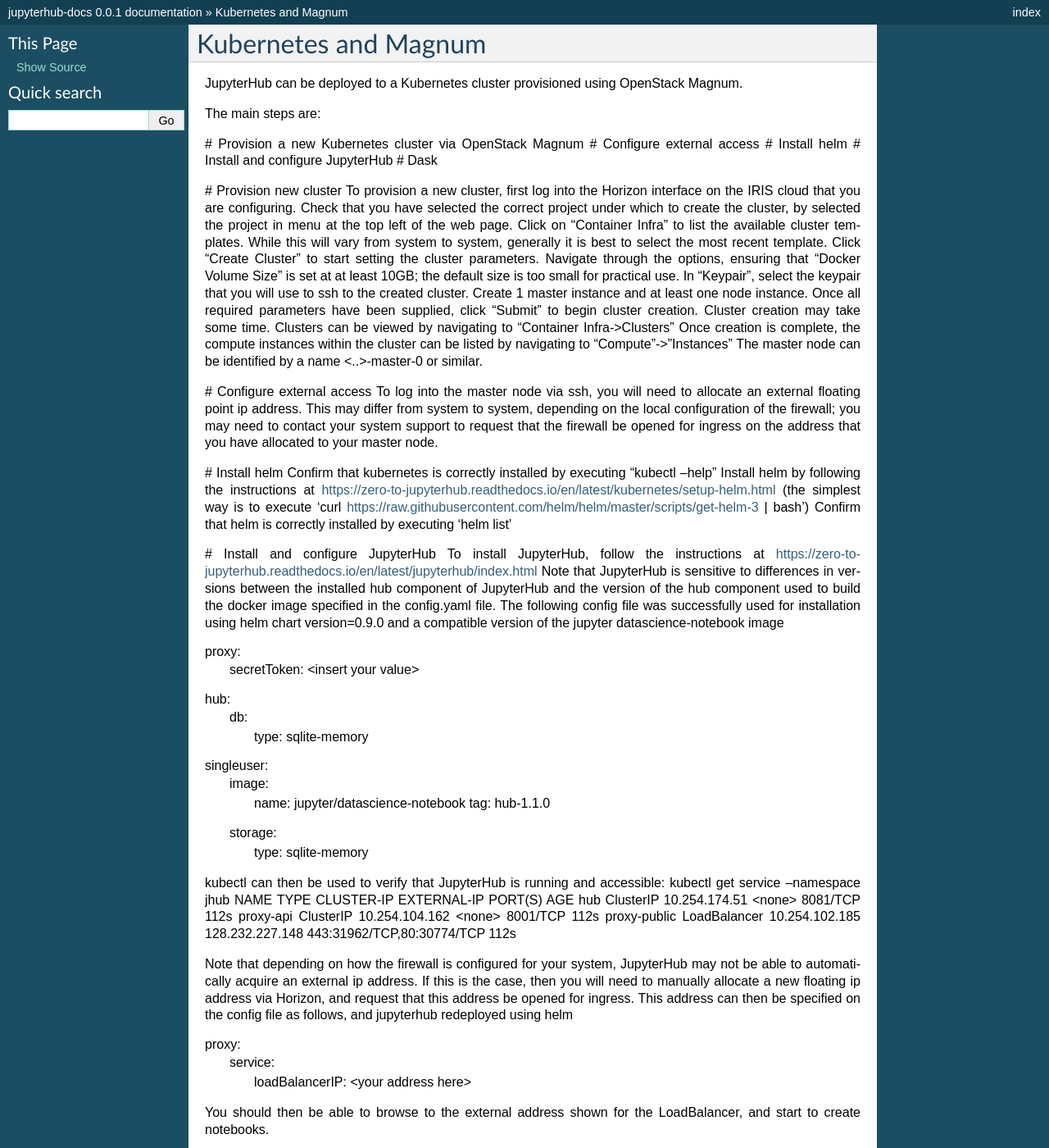
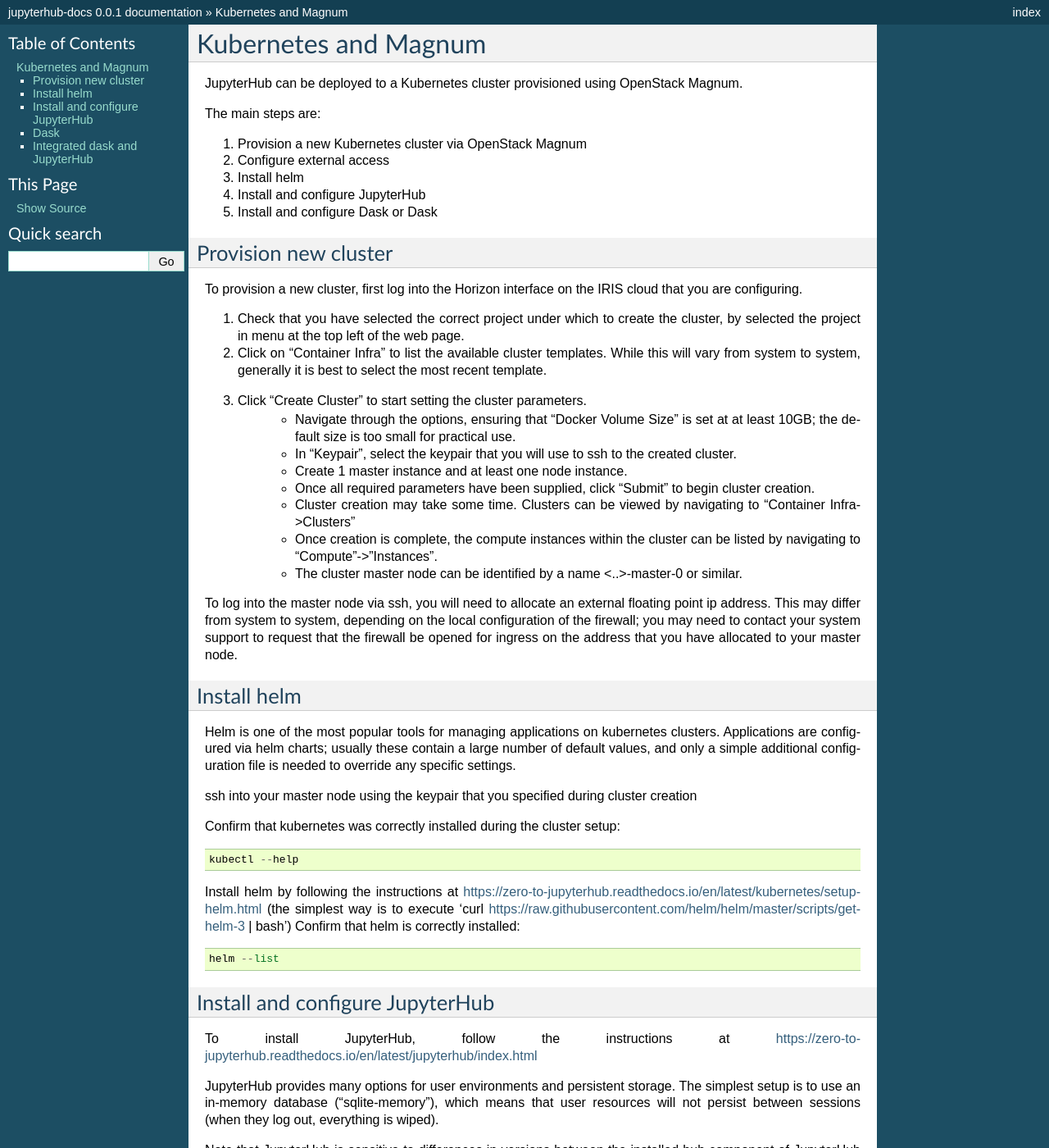
Before and after one commit to millingw/jupiterhub-iris-docs, a Sphinx documentation site: the page built from docs/source/magnum.rst, in a window 1280 px wide and 1400 px high. Shown: the whole window at 82% size. Built offline with Sphinx 7.4.7, drawn with Linux system fonts in a browser that asks for light colours; some of the changed text lies outside the part shown.

Commit message:
Tidied up rst formatting, added daskhub details

```diff
--- a/docs/source/magnum.rst
+++ b/docs/source/magnum.rst
@@ -4,75 +4,96 @@
 
 The main steps are:
 
-# Provision a new Kubernetes cluster via OpenStack Magnum
-# Configure external access
-# Install helm
-# Install and configure JupyterHub
-# Dask
+#. Provision a new Kubernetes cluster via OpenStack Magnum
+#. Configure external access
+#. Install helm
+#. Install and configure JupyterHub
+#. Install and configure Dask or Dask
 
-# Provision new cluster
+Provision new cluster
+---------------------
+
 To provision a new cluster, first log into the Horizon interface on the IRIS cloud that you are configuring.
-Check that you have selected the correct project under which to create the cluster, by selected the project in menu at the top left of the web page.
-Click on "Container Infra" to list the available cluster templates.
-While this will vary from system to system, generally it is best to select the most recent template.
-Click "Create Cluster" to start setting the cluster parameters.
-Navigate through the options, ensuring that "Docker Volume Size" is set at at least 10GB; the default size is too small for practical use. In "Keypair", select the keypair that you will use to ssh to the created cluster.
-Create 1 master instance and at least one node instance.
-Once all required parameters have been supplied, click "Submit" to begin cluster creation.
-Cluster creation may take some time. Clusters can be viewed by navigating to "Container Infra->Clusters"
-Once creation is complete, the compute instances within the cluster can be listed by navigating to "Compute"->"Instances"
-The master node can be identified by a name <..>-master-0 or similar.
 
+#. Check that you have selected the correct project under which to create the cluster, by selected the project in menu at the top left of the web page.
+#. Click on "Container Infra" to list the available cluster templates. While this will vary from system to system, generally it is best to select the most recent template.
+#. Click "Create Cluster" to start setting the cluster parameters.
+    * Navigate through the options, ensuring that "Docker Volume Size" is set at at least 10GB; the default size is too small for practical use.
+    * In "Keypair", select the keypair that you will use to ssh to the created cluster.
+    * Create 1 master instance and at least one node instance.
+    * Once all required parameters have been supplied, click "Submit" to begin cluster creation.
+    * Cluster creation may take some time. Clusters can be viewed by navigating to "Container Infra->Clusters"
+    * Once creation is complete, the compute instances within the cluster can be listed by navigating to "Compute"->"Instances".
+    * The cluster master node can be identified by a name <..>-master-0 or similar.
 
-# Configure external access
 To log into the master node via ssh, you will need to allocate an external floating point ip address.
 This may differ from system to system, depending on the local configuration of the firewall; you may need to contact your system support to request that the firewall be opened for ingress on the address that you have allocated to your master node.
 
-# Install helm
-Confirm that kubernetes is correctly installed by executing "kubectl --help"
+Install helm
+------------
+Helm is one of the most popular tools for managing applications on kubernetes clusters. Applications are configured via helm charts; usually these contain a large number of default values, and only a simple additional configuration file is needed to override any specific settings.
+
+ssh into your master node using the keypair that you specified during cluster creation
+
+Confirm that kubernetes was correctly installed during the cluster setup::
+
+    kubectl --help
+
 Install helm by following the instructions at https://zero-to-jupyterhub.readthedocs.io/en/latest/kubernetes/setup-helm.html (the simplest way is to execute 'curl https://raw.githubusercontent.com/helm/helm/master/scripts/get-helm-3 | bash')
-Confirm that helm is correctly installed by executing 'helm list'
+Confirm that helm is correctly installed::
 
-# Install and configure JupyterHub
+  helm --list
+
+Install and configure JupyterHub
+--------------------------------
 To install JupyterHub, follow the instructions at https://zero-to-jupyterhub.readthedocs.io/en/latest/jupyterhub/index.html
-Note that JupyterHub is sensitive to differences in versions between the installed hub component of JupyterHub and the version of the hub component used to build the docker image specified in the config.yaml file. The following config file was successfully used for installation using helm chart version=0.9.0 and a compatible version of the jupyter datascience-notebook image
 
-proxy:
-  secretToken: <insert your value>
-hub:
-  db:
-    type: sqlite-memory
-singleuser:
-  image:
-    name: jupyter/datascience-notebook
-    tag: hub-1.1.0
-  storage:
-    type: sqlite-memory
+JupyterHub provides many options for user environments and persistent storage. The simplest setup is to use an in-memory database ("sqlite-memory"), which means that user resources will not persist between sessions (when they log out, everything is wiped).
 
-kubectl can then be used to verify that JupyterHub is running and accessible:
-kubectl get service --namespace jhub
-NAME           TYPE           CLUSTER-IP       EXTERNAL-IP       PORT(S)                      AGE
-hub            ClusterIP      10.254.174.51    <none>            8081/TCP                     112s
-proxy-api      ClusterIP      10.254.104.162   <none>            8001/TCP                     112s
-proxy-public   LoadBalancer   10.254.102.185   128.232.227.148   443:31962/TCP,80:30774/TCP   112s
+Note that JupyterHub is sensitive to differences in versions between the installed hub component of JupyterHub and the version of the hub component used to build the docker image specified in the config.yaml file.
+The following config file was successfully used for installation using helm chart version=0.9.0 and a compatible version of the jupyter datascience-notebook image::
 
-Note that depending on how the firewall is configured for your system, JupyterHub may not be able to automatically acquire an external ip address. If this is the case, then you will need to manually allocate a new floating ip address via Horizon, and request that this address be opened for ingress. This address can then be specified on the config file as follows, and jupyterhub redeployed using helm
+  proxy:
+    secretToken: <insert your value>
+  hub:
+    db:
+      type: sqlite-memory
+  singleuser:
+    image:
+      name: jupyter/datascience-notebook
+      tag: hub-1.1.0
+    storage:
+      type: sqlite-memory
 
-proxy:
-  service:
-    loadBalancerIP: <your address here>
+kubectl can then be used to verify that JupyterHub is running and accessible (assuming that you specified jhub as the namespace during installation)::
+
+  kubectl get service --namespace jhub
+  NAME           TYPE           CLUSTER-IP       EXTERNAL-IP       PORT(S)                      AGE
+  hub            ClusterIP      10.254.174.51    <none>            8081/TCP                     112s
+  proxy-api      ClusterIP      10.254.104.162   <none>            8001/TCP                     112s
+  proxy-public   LoadBalancer   10.254.102.185   128.232.227.148   443:31962/TCP,80:30774/TCP   112s
+
+(Note that depending on how the firewall is configured for your system, JupyterHub may not be able to automatically acquire an external ip address, and the load balancer will show as "Pending" for its EXTERNAL-IP. If this is the case, then you will need to manually allocate a new floating ip address via Horizon, and request that this address be opened for ingress.)
+
+This address can then be specified on the config file as follows, and jupyterhub redeployed using helm as per the zero-to-jupyterhub documentation::
+
+  proxy:
+    service:
+      loadBalancerIP: <your external IP address here>
 
 You should then be able to browse to the external address shown for the LoadBalancer, and start to create notebooks.
 
-# Dask
-Dask is a powerful set of libraries that can provide parallel processing and automated scaling accessed from a python notebook. dask-gateway provides a set of services that can be easily installed onto kubernetes using helm.
-Follow the instructions at https://gateway.dask.org/install-kube.html#install-dask-gateway, using the default config file at https://github.com/dask/dask-gateway/blob/master/resources/helm/dask-gateway/values.yaml
-Dask will automatically try to acquire an external floating ip address for it's load balancer. This can be listed using kubectl, eg:
+Dask
+----
+Dask provides a powerful framework allowing parallel processing and automated scaling accessed from a lightweight python notebook. dask-gateway provides a set of services that can be easily installed onto kubernetes using helm. dask-gateway can be installed either as a standalone service or tightly integrated with an instance of JupyterHub.
 
-kubectl get service --namespace dask-gateway
-NAME                   TYPE           CLUSTER-IP      EXTERNAL-IP       PORT(S)        AGE
-api-dask-gateway       ClusterIP      10.254.61.172   <none>            8000/TCP       3h55m
-traefik-dask-gateway   LoadBalancer   10.254.138.19   128.232.227.222   80:31454/TCP   3h55m
+For standalone installation, follow the instructions at https://gateway.dask.org/install-kube.html#install-dask-gateway, using the default config file at https://github.com/dask/dask-gateway/blob/master/resources/helm/dask-gateway/values.yaml
+Dask will automatically try to acquire an external floating ip address for it's load balancer. This can be listed using kubectl, eg::
+
+  kubectl get service --namespace dask-gateway
+  NAME                   TYPE           CLUSTER-IP      EXTERNAL-IP       PORT(S)        AGE
+  api-dask-gateway       ClusterIP      10.254.61.172   <none>            8000/TCP       3h55m
+  traefik-dask-gateway   LoadBalancer   10.254.138.19   128.232.227.222   80:31454/TCP   3h55m
 
 If your firewall does not automatically allow ingress for new floating ip addresses, you will need to contact your cloud support for advice on how to obtain a new address and request ingress. You will then need to reinstall dask specifying your new floating ip address as the address of the load balancer.
 
@@ -80,36 +101,102 @@
 Note that dask is sensitive to mismatches in versions between libraries on the worker images and in the calling client.
 The dask_gateway client provides a get_versions method which checks for any potential mismatches.
 
-The following code provides a simple test case for running in a notebook:
+The following code provides a simple test case for running in a notebook::
 
-pip install dask_gateway
-from dask_gateway import Gateway
-import dask.array as da
-try:
-  gateway = Gateway("address of your dask load balancer")
-  cluster = gateway.new_cluster()
-  cluster.scale(5)
-  client = cluster.get_client()
-  print('created cluster, allocating random array')
-  a = da.random.normal(size=(10000, 10000), chunks=(500, 500))
-  print('starting calculation')
-  print('mean {0}', a.mean().compute())
-  print('shutting down cluster')
-  cluster.shutdown()
-  print('done')
-except Exception as e:
-  print(e)
+  pip install dask_gateway
+  from dask_gateway import Gateway
+  import dask.array as da
+  try:
+    gateway = Gateway("address of your dask load balancer external IP")
+    cluster = gateway.new_cluster()
+    cluster.scale(5)
+    client = cluster.get_client()
+    client.get_versions(true)
+    print('created cluster, allocating random array')
+    a = da.random.normal(size=(10000, 10000), chunks=(500, 500))
+    print('starting calculation')
+    print('mean {0}', a.mean().compute())
+    print('shutting down cluster')
+    cluster.shutdown()
+    print('done')
+  except Exception as e:
+    print(e)
 
-execute this, and via kubectl you should be able to see dask starting worker pods on demand, eg:
+execute this, and via kubectl you should be able to see dask starting and stopping worker pods on demand, eg::
 
-kubectl get pods --namespace dask-gateway
-NAME                                                 READY   STATUS    RESTARTS   AGE
-api-dask-gateway-86f78b7bf-8knfn                     1/1     Running   0          4h36m
-controller-dask-gateway-775b47fffc-bmq77             1/1     Running   0          4h36m
-dask-scheduler-a21b3dcd471c402ab3e53a8eac625a5e      1/1     Running   0          47s
-dask-worker-a21b3dcd471c402ab3e53a8eac625a5e-4k8nb   1/1     Running   0          39s
-dask-worker-a21b3dcd471c402ab3e53a8eac625a5e-4xnml   1/1     Running   0          39s
-dask-worker-a21b3dcd471c402ab3e53a8eac625a5e-6pf5g   1/1     Running   0          39s
-dask-worker-a21b3dcd471c402ab3e53a8eac625a5e-94z2w   0/1     Pending   0          39s
-dask-worker-a21b3dcd471c402ab3e53a8eac625a5e-vm2sp   1/1     Running   0          39s
-traefik-dask-gateway-754b78c8-fqcx6                  1/1     Running   0          4h36m
+  kubectl get pods --namespace dask-gateway
+  NAME                                                 READY   STATUS    RESTARTS   AGE
+  api-dask-gateway-86f78b7bf-8knfn                     1/1     Running   0          4h36m
+  controller-dask-gateway-775b47fffc-bmq77             1/1     Running   0          4h36m
+  dask-scheduler-a21b3dcd471c402ab3e53a8eac625a5e      1/1     Running   0          47s
+  dask-worker-a21b3dcd471c402ab3e53a8eac625a5e-4k8nb   1/1     Running   0          39s
+  dask-worker-a21b3dcd471c402ab3e53a8eac625a5e-4xnml   1/1     Running   0          39s
+  dask-worker-a21b3dcd471c402ab3e53a8eac625a5e-6pf5g   1/1     Running   0          39s
+  dask-worker-a21b3dcd471c402ab3e53a8eac625a5e-94z2w   0/1     Pending   0          39s
+  dask-worker-a21b3dcd471c402ab3e53a8eac625a5e-vm2sp   1/1     Running   0          39s
+  traefik-dask-gateway-754b78c8-fqcx6                  1/1     Running   0          4h3
+
+Integrated dask and JupyterHub
+------------------------------
+Although an instance of dask in one namespace can be configured to use authentication from a JupyterHub instance in a separate namespace, if the intention is to provide access to dask purely via JupyterHub, dask and JupyterHub can more easily be installed into the same namespace and integrated using the daskhub charts. This means that dask is only accessible via the JupyterHub instance in the same namespace, and easier to manage.
+
+This will provision a single namespace containing a dask instance, a JupyterHub instance, a shared external load balancer and access to dask only via the JupyterHub instance.
+Follow the instructions https://docs.dask.org/en/latest/setup/kubernetes-helm.html#helm-install-dask-for-mulitple-users
+
+This will provision a single namespace containing a dask instance, a JupyterHub instance, a shared external load balancer and access to dask only via the JupyterHub instance.
+Important note: as written, the instructions will install into the default namespace. This is very unadvisable! When following the installation instructions, specify a namespace for your installation, eg to install into a dhub namespace::
+
+  helm upgrade --debug --wait --namespace dhub --create-namespace --install --render-subchart-notes  dhub dask/daskhub     --values=secrets.yaml
+
+An example secrets.yaml file::
+
+  jupyterhub:
+    proxy:
+      secretToken: <token1>
+    hub:
+      services:
+        dask-gateway:
+          apiToken: <token2>
+      db:
+        type: sqlite-memory
+    singleuser:
+      storage:
+        type: sqlite-memory
+
+  dask-gateway:
+    gateway:
+      auth:
+        jupyterhub:
+          apiToken: <token2>
+
+Following installation, all the services for dask and jupyterhub should be visible in the namespace, including a single load balancer serving both JupyterHub and Dask::
+
+  $ kubectl --namespace=dhub get services
+  NAME                        TYPE           CLUSTER-IP       EXTERNAL-IP      PORT(S)        AGE
+  api-dhub-dask-gateway       ClusterIP      10.254.196.19    <none>           8000/TCP       46h
+  hub                         ClusterIP      10.254.247.105   <none>           8081/TCP       46h
+  proxy-api                   ClusterIP      10.254.133.141   <none>           8001/TCP       46h
+  proxy-public                LoadBalancer   10.254.172.75    128.232.224.75   80:32574/TCP   46h
+  traefik-dhub-dask-gateway   ClusterIP      10.254.122.252   <none>           80/TCP         46h
+
+The code from the previous example can be used with a couple of small changes.
+
+There is now no need to specify an address, as the notebook will default to using the dask instance in the same namespace, and we use a GatewayCluster object instead of Gateway::
+
+  !pip install dask_gateway
+  from dask_gateway import GatewayCluster
+  import dask.array as da
+  try:
+    cluster = GatewayCluster()
+    cluster.scale(5)
+    client = cluster.get_client()
+    client.get_versions(true)
+    print('created cluster, allocating random array')
+    a = da.random.normal(size=(10000, 10000), chunks=(500, 500))
+    print('starting calculation')
+    print('mean {0}', a.mean().compute())
+    print('shutting down cluster')
+    cluster.shutdown()
+    print('done')
+  except Exception as e:
+    print(e)
```
